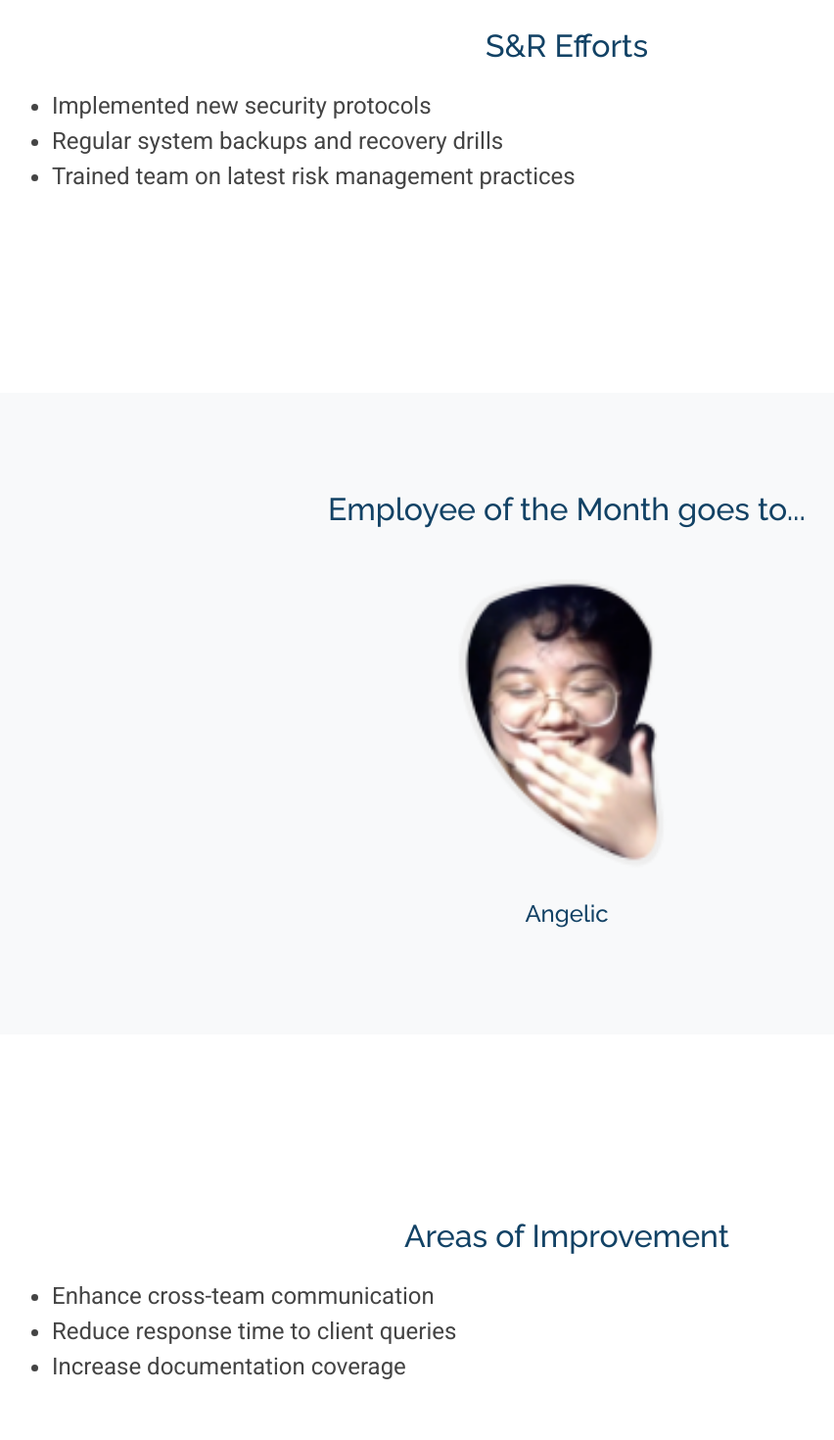
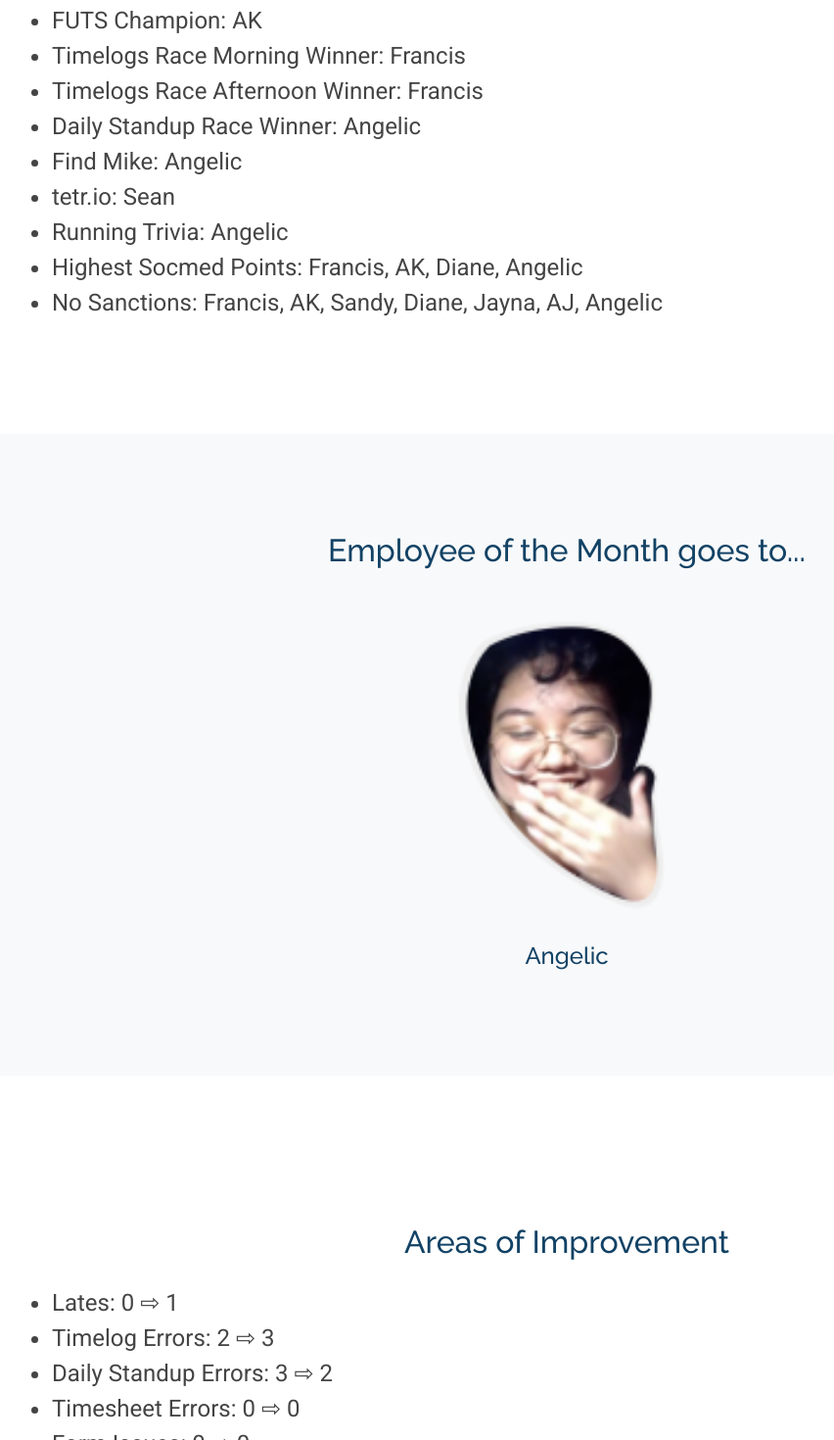
Before and after one commit to francis-ssa/HostTeam, a plain HTML site: page main.html in a window 1280 px wide. Shown: the part 6806-8276 px from the top of the page at 98% size, without its empty margins (61-913 px from the left). Drawn offline with Linux system fonts and the light colour scheme.

Commit message:
edit template

```diff
--- a/main.html
+++ b/main.html
@@ -197,11 +197,11 @@
     <section id="team-wins" class="section d-flex align-items-center justify-content-center" style="min-height: 70vh;">
       <div class="container">
         <h2 class="mb-4 text-center">Team Wins</h2>
-        <ul class="fs-4">
+        <!-- <ul class="fs-4">
           <li>Successfully completed the quarterly project ahead of schedule</li>
           <li>Received positive client feedback for outstanding support</li>
           <li>Launched a new internal tool for productivity</li>
-        </ul>
+        </ul> -->
       </div>
     </section>
 
@@ -221,9 +221,15 @@
       <div class="container">
         <h2 class="mb-4 text-center">S&amp;R Efforts</h2>
         <ul class="fs-4">
-          <li>Implemented new security protocols</li>
-          <li>Regular system backups and recovery drills</li>
-          <li>Trained team on latest risk management practices</li>
+          <li>FUTS Champion: AK</li>
+          <li>Timelogs Race Morning Winner: Francis</li>
+          <li>Timelogs Race Afternoon Winner: Francis</li>
+          <li>Daily Standup Race Winner: Angelic</li>
+          <li>Find Mike: Angelic</li>
+          <li>tetr.io: Sean</li>
+          <li>Running Trivia: Angelic</li>
+          <li>Highest Socmed Points: Francis, AK, Diane, Angelic</li>
+          <li>No Sanctions: Francis, AK, Sandy, Diane, Jayna, AJ, Angelic</li>
         </ul>
       </div>
     </section>
@@ -242,17 +248,19 @@
       <div class="container">
         <h2 class="mb-4 text-center">Areas of Improvement</h2>
         <ul class="fs-4">
-          <li>Enhance cross-team communication</li>
-          <li>Reduce response time to client queries</li>
-          <li>Increase documentation coverage</li>
+          <li>Lates: 0 ⇨ 1</li>
+          <li>Timelog Errors: 2 ⇨ 3</li>
+          <li>Daily Standup Errors: 3 ⇨ 2</li>
+          <li>Timesheet Errors: 0 ⇨ 0</li>
+          <li>Form Issues: 0 ⇨ 0</li>
         </ul>
       </div>
     </section>
 
     <!-- Announcements Section -->
     <section id="announcements" class="section d-flex align-items-center justify-content-center" style="min-height: 60vh; background: #f8f9fa;">
-      <div class="container text-center">
-        <h2 class="mb-4">Announcements</h2>
+      <div class="container">
+        <h2 class="mb-4 text-center">Announcements</h2>
         <ul class="fs-4 d-inline-block text-start" style="margin: 0 auto;">
           <li>July 14: Diane's Skillshare</li>
           <li>July 17: Kamustahan w/ HR</li>
```
